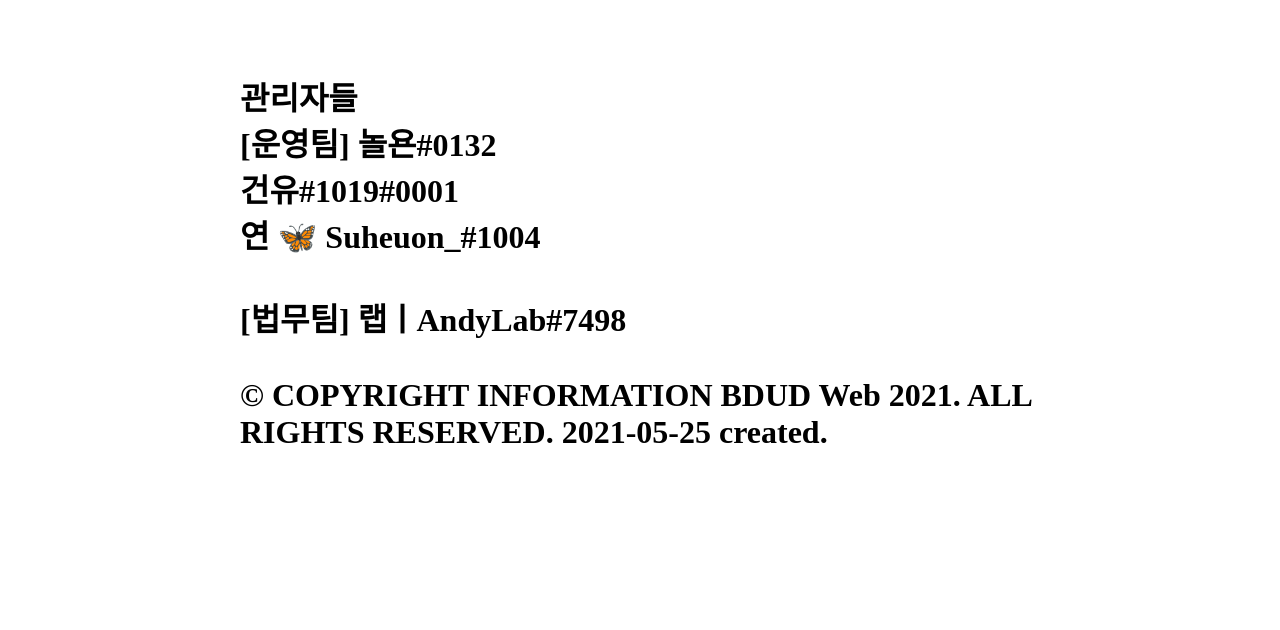
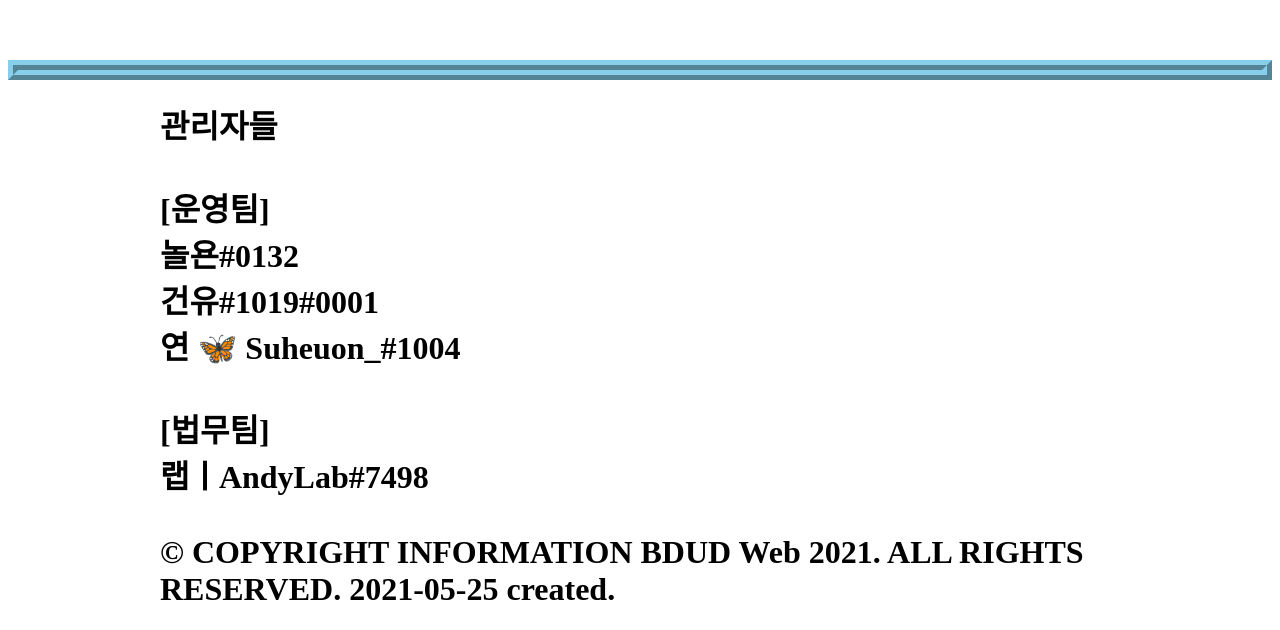
Before and after one commit to noryonkr/bdud-web, a plain HTML site: page index.html in a window 1280 px wide. Shown: the part 1052-1682 px from the top of the page. Before the commit the page ends 1525 px from the top, so only its background shows below. Drawn offline with Linux system fonts and the light colour scheme.

Commit message:
Create index.html

```diff
--- a/index.html
+++ b/index.html
@@ -71,14 +71,14 @@
         <br>
         <br>
         <br>
-
-        <footer id="main_footer">
-            <h1><b>관리자들</b> <br>[운영팀] 놀욘#0132<br>건유#1019#0001<br>연 🦋 Suheuon_#1004<br><br>[법무팀] 랩ㅣAndyLab#7498<br><br> © COPYRIGHT INFORMATION BDUD Web 2021. ALL RIGHTS RESERVED. 2021-05-25 created.</h1>
+    <hr style="border: ridge 10px skyblue;">
+          <footer id="main_footer">
+            <h1><b>관리자들</b><br><br>[운영팀]<br> 놀욘#0132<br>건유#1019#0001<br>연 🦋 Suheuon_#1004<br><br>[법무팀]<br> 랩ㅣAndyLab#7498<br><br> © COPYRIGHT INFORMATION BDUD Web 2021. ALL RIGHTS RESERVED. 2021-05-25 created.</h1>
         </footer>
 
         <style>
         #main_footer {
-            width:800px; margin: 0 auto;
+            width:960px; margin: 0 auto;
             margin-bottom:10px;
         }
         </style>
```
